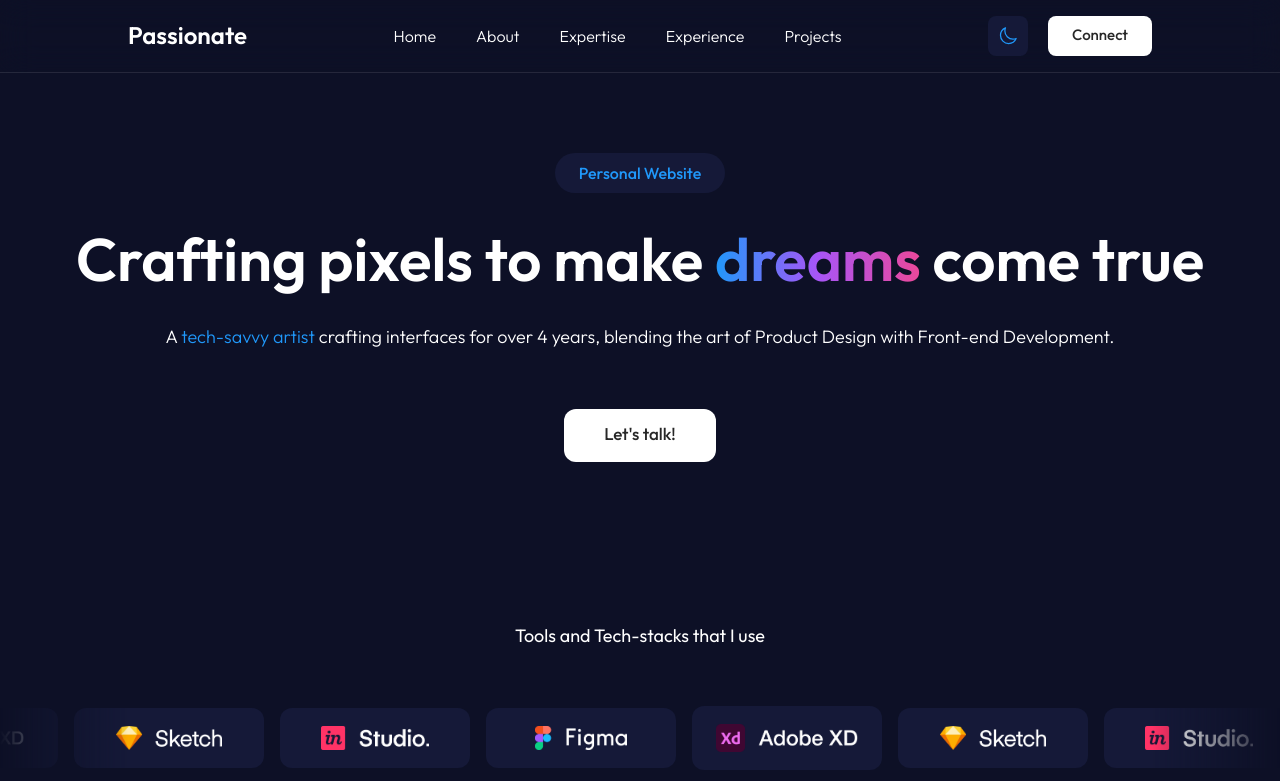
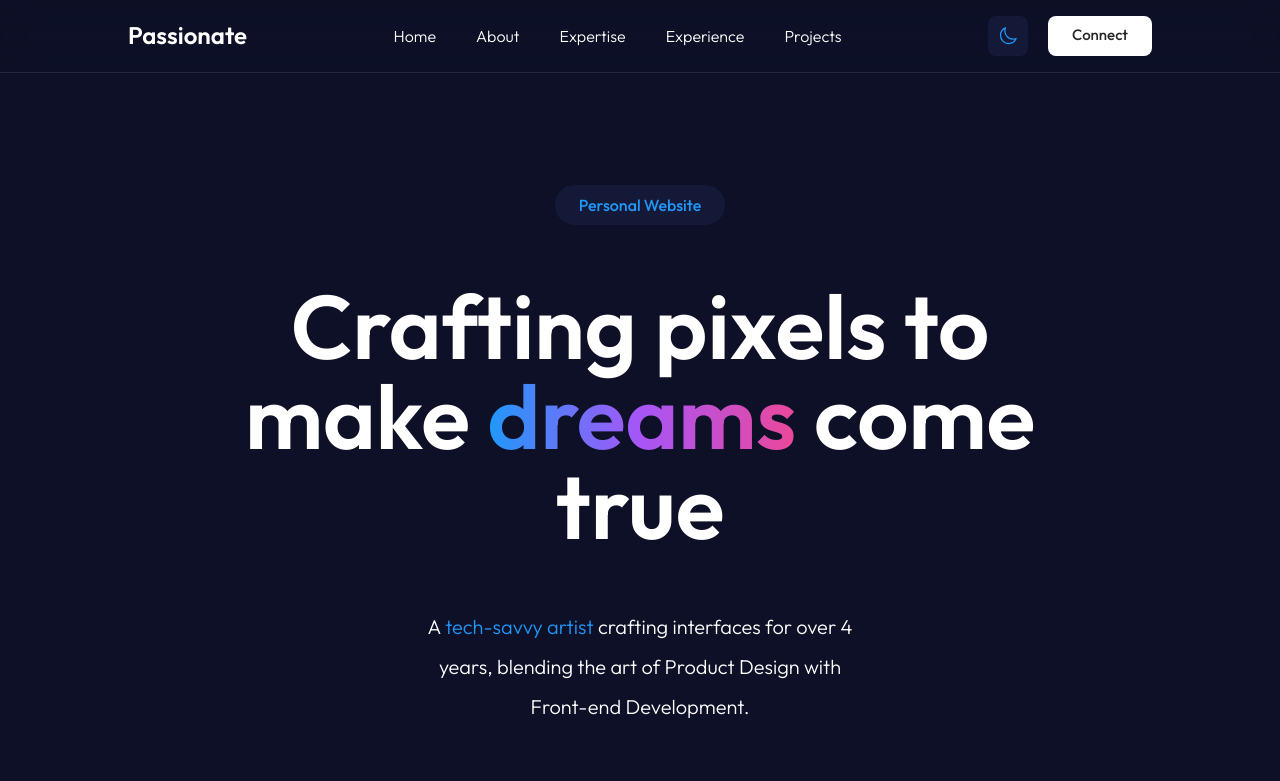
Before and after one commit to alif-firdaus/Passionate-React, a React (Create React App) app: page / in a window 1280 px wide. Shown: the top 781 px of the page. Built offline with nearby package versions, Linux system fonts and the light colour scheme.

Commit message:
Hero Section lg : added

```diff
--- a/src/Pages/Hero.jsx
+++ b/src/Pages/Hero.jsx
@@ -2,7 +2,7 @@ import React from "react";
 
 const Hero = () => {
 	return (
-		<div id="hero" className="pt-20 pb-20 h-fit px-sectionpl">
+		<div id="hero" className="pt-20 pb-20 lg:pt-28 h-fit px-sectionpl">
 			{/* Hero Identity */}
 			<div className="relative px-6 py-2 m-auto align-middle rounded-full dark:bg-accent bg-lightblue w-fit h-fit">
 				<p className="text-center text-[16px] dark:font-medium font-semibold text-primary">
@@ -11,8 +11,8 @@ const Hero = () => {
 			</div>
 
 			{/* Hero Headline */}
-			<div className="relative m-auto mt-9">
-				<h1 className="text-5xl font-semibold text-center text-black md:text-6xl dark:text-white">
+			<div className="relative m-auto mt-9 lg:mt-14 lg:px-52">
+				<h1 className="text-5xl font-semibold text-center text-black lg:text-[90px] md:text-6xl dark:text-white">
 					Crafting pixels to make{" "}
 					<span className="text-transparent bg-gradient-to-r from-primary via-purple-500 to-pink-500 bg-clip-text">
 						dreams
@@ -22,8 +22,8 @@ const Hero = () => {
 			</div>
 
 			{/* Hero Description */}
-			<div className="relative m-auto mt-8">
-				<p className="text-lg font-normal leading-8 text-center text-black dark:font-light dark:text-white">
+			<div className="relative m-auto mt-8 lg:mt-14 lg:px-96">
+				<p className="text-lg font-normal leading-8 text-center text-black lg:text-[20px] lg:leading-10 dark:font-light dark:text-white">
 					A <span className="text-primary">tech-savvy artist</span>{" "}
 					crafting interfaces for over 4 years, blending the art of
 					Product Design with Front-end Development.
```
